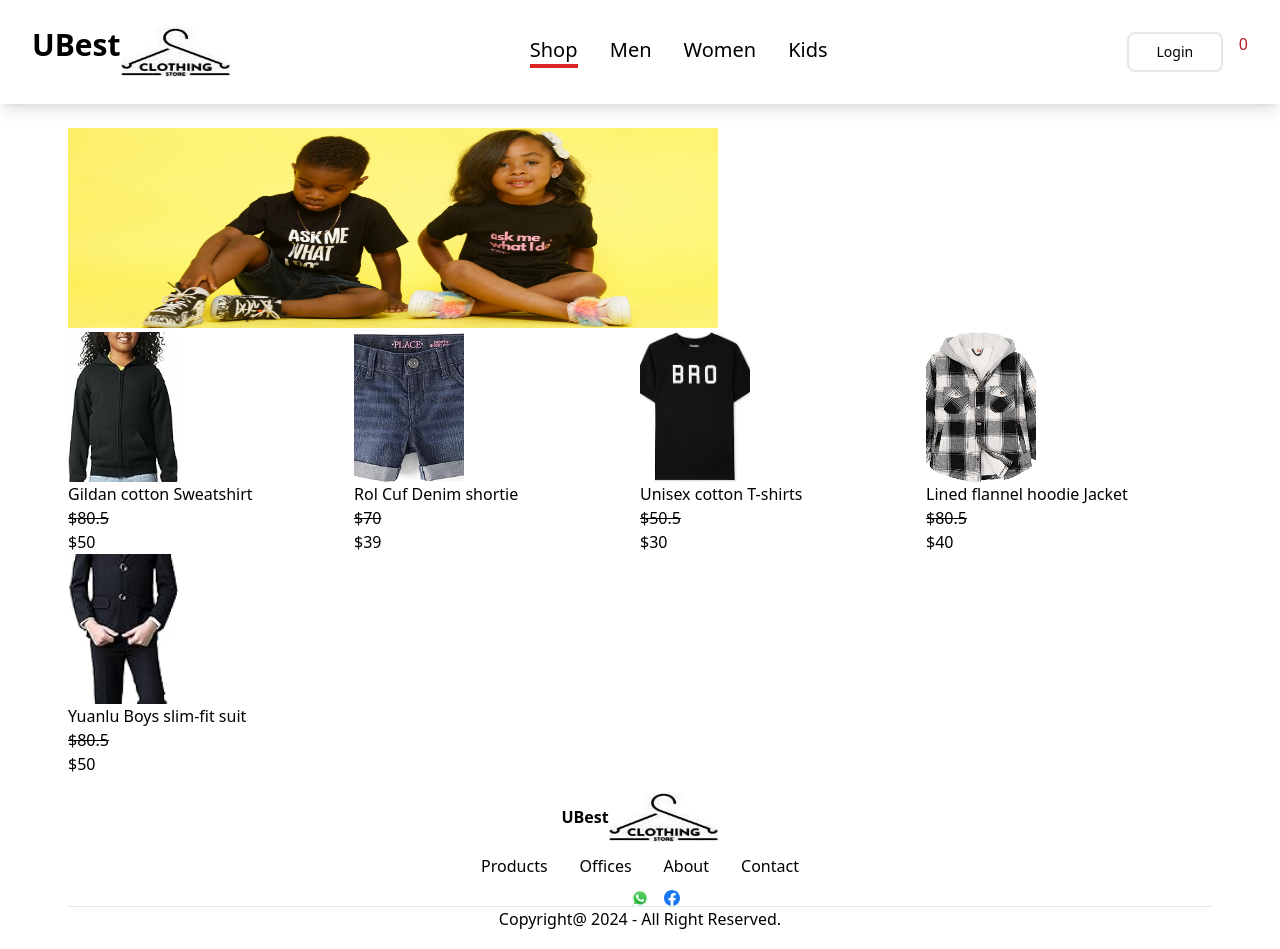
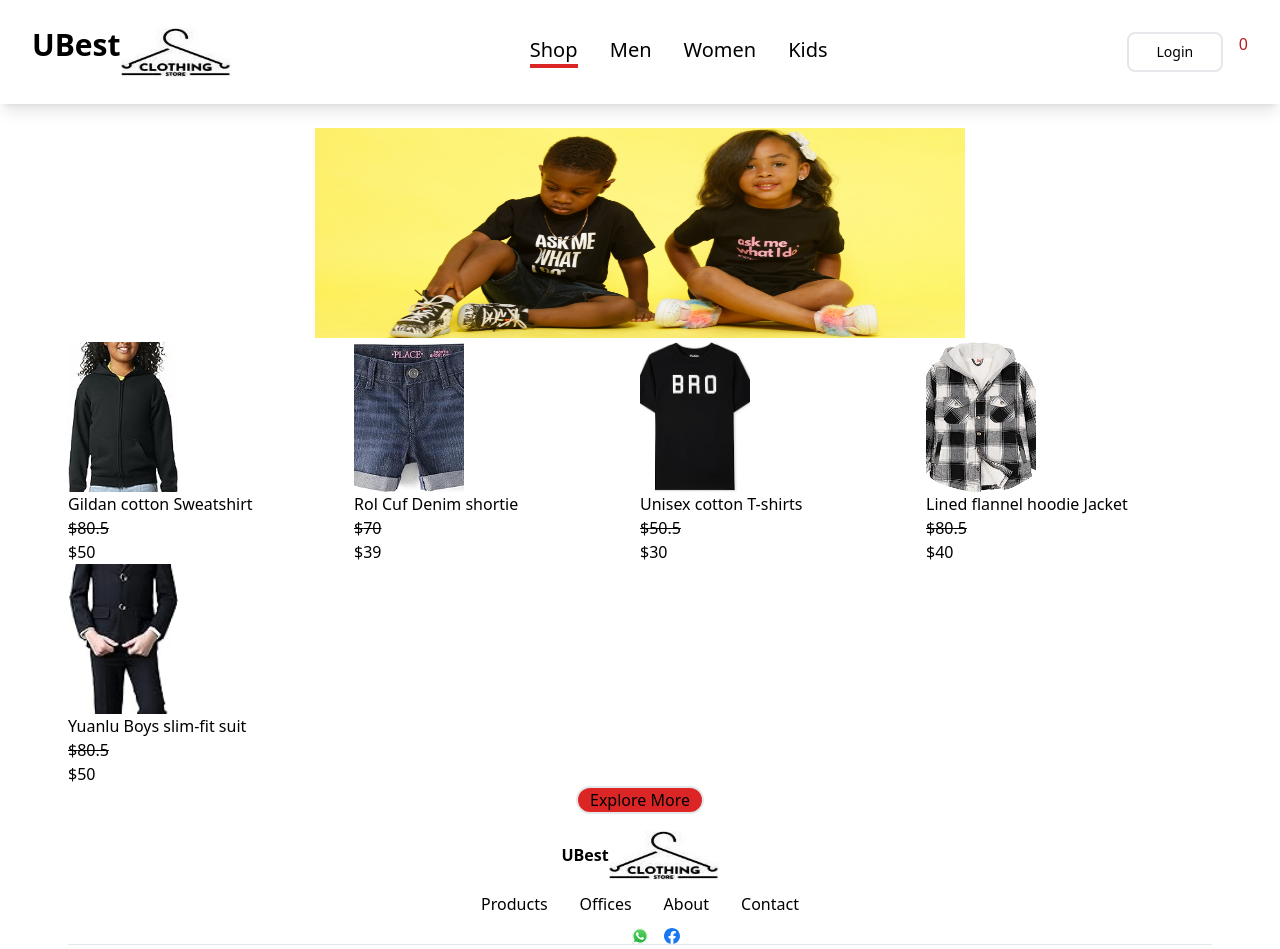
Before and after one commit to khan2626/eCommerce, a React (Create React App) app in the folder my-app/: page /kids in a window 1280 px wide. Shown: the top 949 px of the page. Built offline with nearby package versions, Linux system fonts and the light colour scheme; some icons are missing.

Commit message:
LoginSignup component implemented

```diff
--- a/my-app/src/pages/LoginSignup.jsx
+++ b/my-app/src/pages/LoginSignup.jsx
@@ -2,6 +2,19 @@ import React from "react";
 
 export default function LoginSignup() {
     return (
-        <div>LoginSignup</div>
+        <div className=" text-center">
+            <h1>Sign Up</h1>
+            <div className="flex flex-col  border-gray-600 border-3xl place-items-center ">
+                <input type="text" placeholder="First Name      Last Name" className="bg-slate-100 py-3 mb-2" />
+                <input type="email" placeholder="Email Address" className="bg-slate-100 py-3 mb-2" />
+                <input type="password" placeholder="Password" className="bg-slate-100 py-3 mb-2"/>
+            </div>
+            <button className="rounded-2xl borde-2 bg-red-600 w-28 py-1">Continue</button>
+            <p className="">Already have an account? <span className="cursor-pointer">Sign In</span></p>
+            <div className="flex place-content-center gap-1">
+                <input type="checkbox" name='' id="" />
+                <p>By continuing, I agree to the terms of use & privacy.</p>
+            </div>
+        </div>
     )
 }
--- a/my-app/src/pages/ShopCategory.jsx
+++ b/my-app/src/pages/ShopCategory.jsx
@@ -6,8 +6,8 @@ export default function ShopCategory(props) {
     const { allProducts } = useContext(shopContext);
     return (
         <div className="">
-            <div>
-                <img src={props.banner} alt="banner" className="w-[650px] h-[200px] mb-1 items-center justify-center" />
+            <div className="flex place-content-center ">
+                <img src={props.banner} alt="banner" className="w-[650px] h-[210px] mb-1  " />
             </div>
             <div className="grid sm:grid-cols-2 md:grid-cols-3 lg:grid-cols-4 ">
                 {allProducts && allProducts.length > 0 ?
@@ -21,6 +21,9 @@ export default function ShopCategory(props) {
                 })
             : <p>products unavailable</p>}
             </div>
+            <div className="flex place-content-center">
+                <button className="rounded-full border-2 w-32 bg-red-600 ">Explore More</button>
+            </div>
         </div>
     )
 }
```
